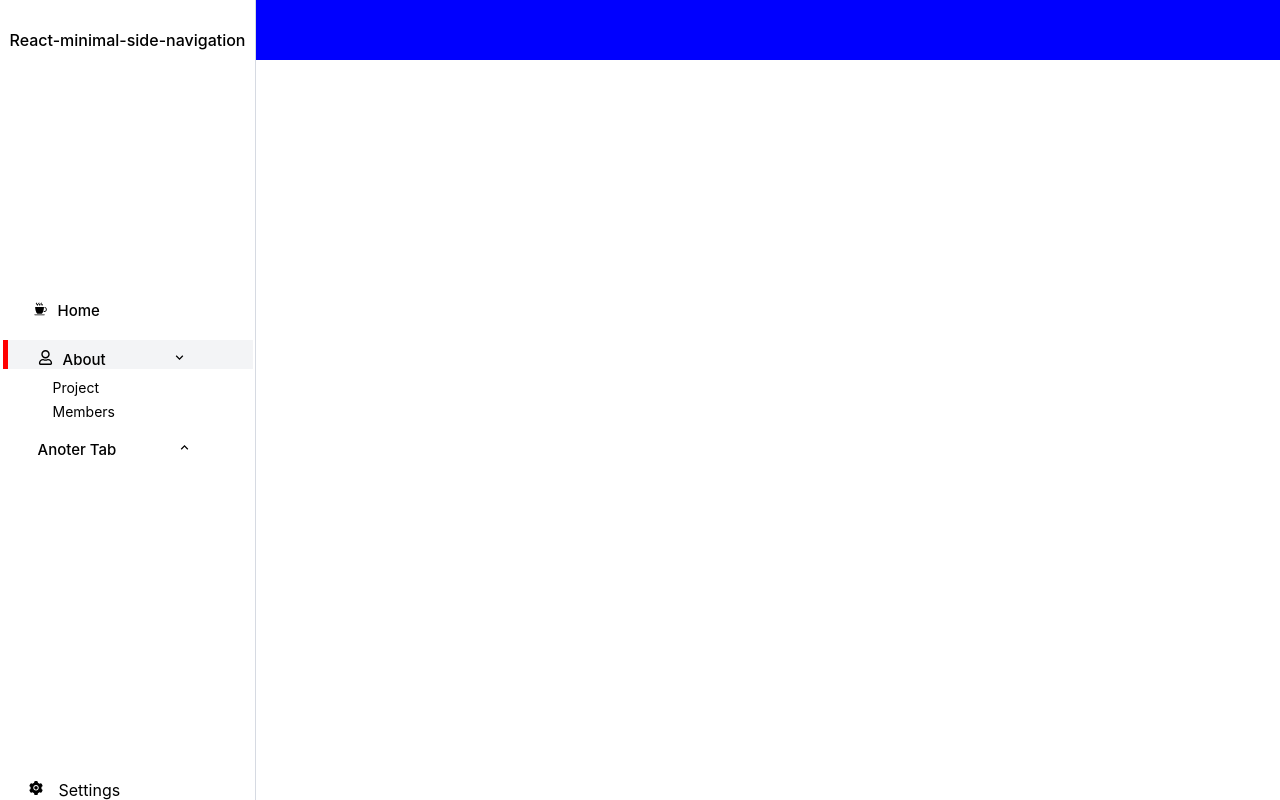
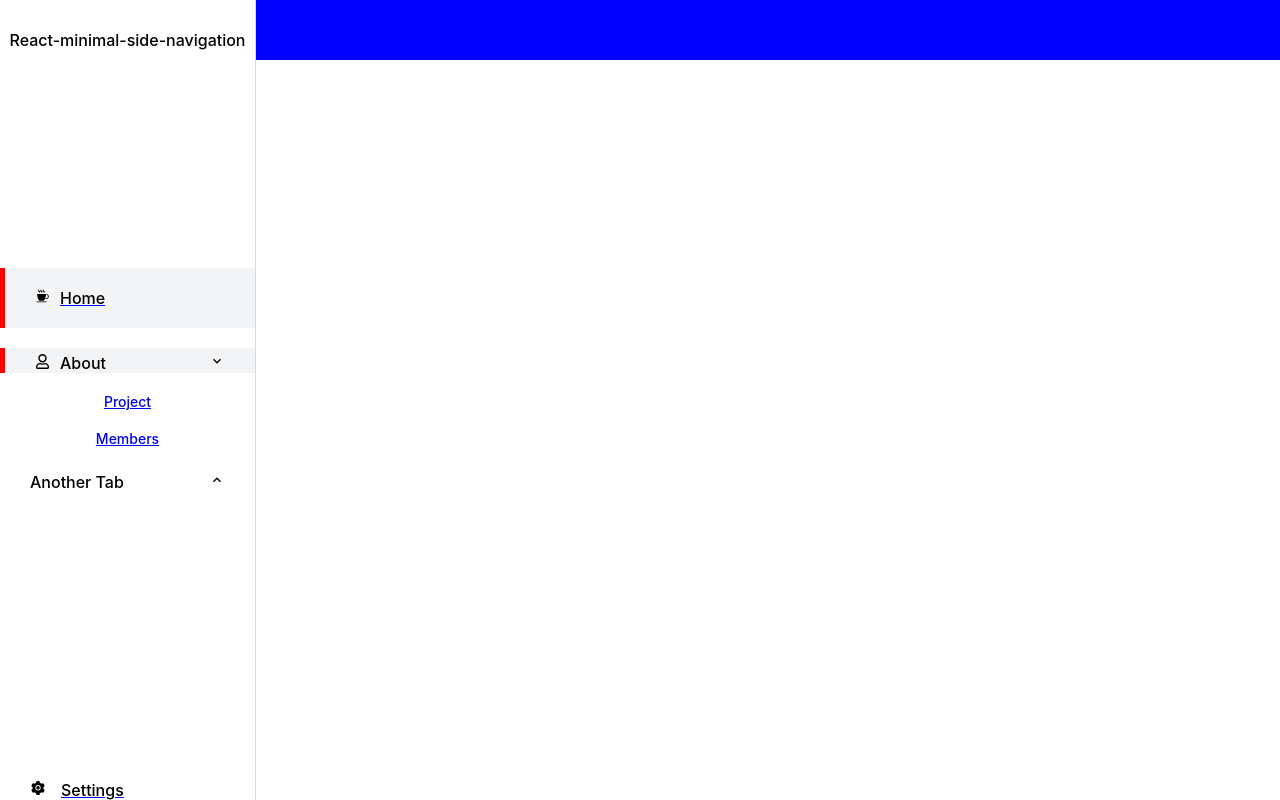
Before and after one commit to Zaibi727/Collection-of-Designs, a React (Create React App) app: page /home in a window 1280 px wide. Both pictures are taken after a click on the item "About". Built offline with nearby package versions, Linux system fonts and the light colour scheme.

Commit message:
redesign

```diff
--- a/src/components/SideBarSub/SideNav.jsx
+++ b/src/components/SideBarSub/SideNav.jsx
@@ -92,11 +92,11 @@ class SideNav extends React.Component {
             </div>
           <Router>
               <ul className={styles.div2}>
-                  <li className={styles.home}>
-                  <NavLink activeClassName={styles.rest} to="/projects" className={styles.lastActive}>
-                  <span className={styles.icon}><GiCoffeeCup /></span>Home
+
+                  <NavLink className={styles.deco} activeClassName={styles.active} to="/home">
+                     <li className={styles.home}><span className={styles.icon}><GiCoffeeCup /></span>Home</li>
                   </NavLink>
-                  </li>
+
 
                   <li className={styles.about} onClick={this.handleButtonOneClick} style={{backgroundColor: this.state.open == true && "#f3f4f6", borderLeft: this.state.open == true && '5px solid red'}}>
                       <div className={styles.aboutDiv}>
@@ -107,16 +107,16 @@ class SideNav extends React.Component {
                          {this.state.open && (
                   <ul className={styles.subUl}>
                      <li>
-                         <NavLink activeClassName={styles.rest} to="/projects" className={styles.lastActive}>Project</NavLink>
+                         <NavLink className={styles.deco} id={styles.idd}  to="/projects">Project</NavLink>
                      </li>
                      <li>
-                         <NavLink activeClassName={styles.rest} to="/members" className={styles.lastActive}>Members</NavLink>
+                         <NavLink className={styles.deco} id={styles.idd}  to="/members" >Members</NavLink>
                      </li>
                   </ul>
               )}
                   <li className={styles.another} onClick={this.handleButtonTwoClick} style={{backgroundColor: this.state.opene == true && "#f3f4f6", borderLeft: this.state.opene == true && '5px solid red'}}>
                        <div className={styles.antoterDiv}>
-                          <p className={styles.p1}>Anoter Tab</p>
+                          <p className={styles.p1}>Another Tab</p>
                           <p className={styles.p2}>{this.state.opene ? <MdKeyboardArrowDown /> : <MdKeyboardArrowUp />}</p>
                       </div>
 
@@ -124,7 +124,7 @@ class SideNav extends React.Component {
                   {this.state.opene && (
                        <ul className={styles.subUl}>
                              <li>
-                                 <NavLink activeClassName={styles.rest} to="/teams" className={styles.lastActive}>
+                                 <NavLink  to="/teams" className={styles.deco}>
                                      Teams
                                  </NavLink>
                              </li>
@@ -138,9 +138,11 @@ class SideNav extends React.Component {
 
 
             <ul className={styles.div3}>
-                <li>
-                   <NavLink to="/teams" activeClassName={styles.rest} className={styles.lastActive}><span className={styles.setting}><AiFillSetting /></span>Settings</NavLink>
-                </li>
+
+                   <NavLink to="/settings" activeClassName={styles.active} className={styles.deco}>
+                       <li><span className={styles.setting}><AiFillSetting /></span>Settings</li>
+                   </NavLink>
+
             </ul>
 
             <Switch>
--- a/src/components/SideBarSub/sidebarsub.module.css
+++ b/src/components/SideBarSub/sidebarsub.module.css
@@ -3,16 +3,7 @@
     padding: 0px;
 }
 
-.rest{
-  border-left: 3px solid red;
-  background-color: #f3f4f6;
-  padding-left: 30px;
-  width: 250px;
-  text-align: left;
-  padding-top: 12px;
-  padding-bottom: 12px;
-  margin-left: -17px;
-}
+
 .hh{
     font-weight: 500;
 }
@@ -27,14 +18,7 @@
     height: calc(100% - 60px);
 }
 
-.lastActive{
-    text-decoration: none !important;
-    color: black;
-}
-.active{
-    text-decoration: none !important;
-    color: black !important;
-}
+
 
 .conatiner{
   display: grid;
@@ -51,8 +35,9 @@
     flex-direction: column;
     justify-content: space-between;
     align-items: center;
-   height: 100vh;
-   border-right: 1px solid #d6dae2;
+    height: 100vh;
+    border-right: 1px solid #d6dae2;
+    width: 100%;
 }
 .div1{
     margin-top: 30px ;
@@ -62,84 +47,62 @@
     margin-top: -50px;
     cursor: pointer;
     list-style: none;
+    width: 100%;
 
 }
 .div2 li{
     margin-bottom: 20px;
+    margin-top: 20px;
+    font-weight: 500;
+    text-decoration: none !important;
+    color: black;
 }
 .icon{
     margin-right: 10px;
     font-size: 15px;
 }
 .p1{
-    padding-top: 10px;
+    padding-top: 5px;
 }
 .p2{
-    padding-top: 10px;
-}
-.home{
-    padding: 0px 10px 0px 30px;
-    font-weight: 500;
-    font-size: 15px;
-    display: flex;
-    align-items: center;
-}
-.about{
-    display: flex;
-    align-items: center;
-    justify-content: space-between;
-    font-weight: 500;
-    font-size: 15px;
-}
-.another{
-    display: flex;
-    align-items: center;
-    justify-content: space-between;
-    font-weight: 500;
-    width: 250px;
-    font-size: 15px;
+    padding-top: 5px;
 }
 .aboutDiv{
     display: flex;
     justify-content: space-between;
-    padding: 0px 20px 0px 30px;
-    width: 199px;
+    padding: 0px 30px;
 }
 .antoterDiv{
     display: flex;
     justify-content: space-between;
-    align-items: center;
-    width: 199px;
-    padding: 0px 10px 0px 35px;
+    padding: 0px 30px;
 }
-.subUl{
-    margin-top: -10px;
-    text-align: left;
-    margin-left: 50px;
-    margin-bottom: 10px;
-    list-style: none;
+
+.subUl li{
+   font-size: 14px;
 }
-.subUl li{
-    font-size: 14px;
-    margin: 7px auto;
-    color: black !important;
-
+.home{
+    display: flex;
+    padding: 0px 30px;
 }
 .div3{
-  text-align: left;
-  cursor: pointer;
-  list-style: none;
-  width: 200px;
-  color: black !important;
+    width: 100%;
 }
-
-
-
-
-
+.div3 li{
+    display: flex;
+    padding: 0px 30px;
+    color: black;
+    font-weight: 500;
+    text-decoration: none !important;
+}
+.active{
+    border-left: 5px solid red;
+    display: flex;
+    background-color: #f3f4f6;
+}
 .setting{
     margin-right: 15px;
 }
-
-
-@media only screen and (max-width: 600px){}
+.deco{
+    text-decoration: none!;
+}
```
